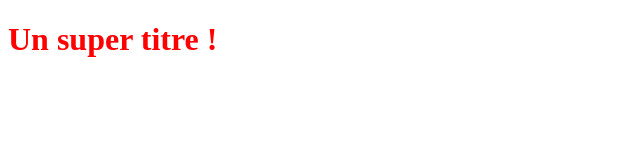
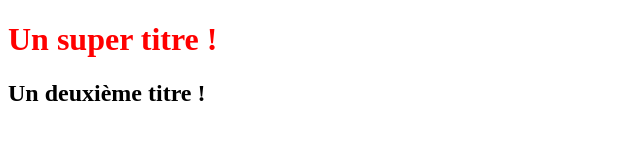
Before and after one commit to PumpkinHeadd/TestProject, a plain HTML site: page index.html in a window 1280 px wide. Shown: the whole page, without its empty margins (0-640 px from the left). Drawn offline with Linux system fonts and the light colour scheme.

Commit message:
Ajout d'un titre pour la partie cagnotte

```diff
--- a/index.html
+++ b/index.html
@@ -6,5 +6,6 @@
 </head>
 <body>
    <h1>Un super titre !</h1>
+   <h2>Un deuxième titre !</h2>
 </body>
 </html>
```
